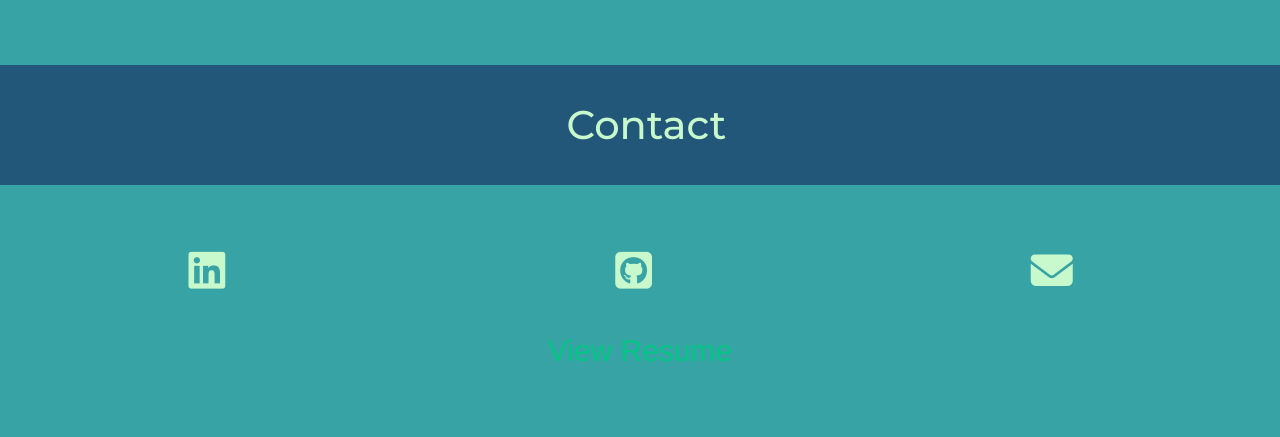
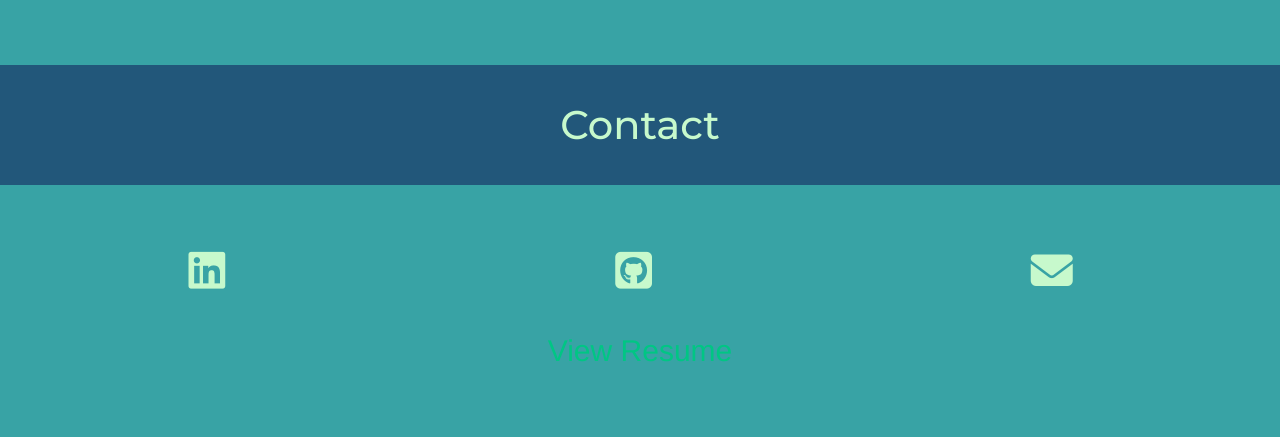
Before and after one commit to ioannisand/resume_site, a Flask app: page / in a window 1280 px wide. Shown: the part 1829-2266 px from the top of the page. Run offline with Flask 2, Linux system fonts and the light colour scheme; some libraries are stand-ins or nearby versions.

Commit message:
Cv updated with link + Contact header centering fixed

```diff
--- a/main.py
+++ b/main.py
@@ -60,7 +60,7 @@ def contact():
 
 @app.route('/view_cv')
 def view_cv():
-    return send_from_directory('static', path='files/ioannis-andreadakis-resume.pdf')
+    return send_from_directory('static', path='files/ioannis-andreadakis-cv.pdf')
 
 
 if __name__ == '__main__':
--- a/static/styles.css
+++ b/static/styles.css
@@ -152,3 +152,7 @@ max-width: 100%;
 
     padding-left: 2%;
 }
+
+.contact {
+    padding-left:0;
+}
--- a/templates/index.html
+++ b/templates/index.html
@@ -101,7 +101,7 @@
 
 <section id="contact">
 <div class="exp-header">
-    <h1 class="pseudo-nav navtext section-header">Contact</h1>
+    <h1 class="pseudo-nav navtext section-header contact">Contact</h1>
   </div>
 <div class="contact-content container-fluid">
     <div class="row">
```
Also changed, not shown: 2 other files.
